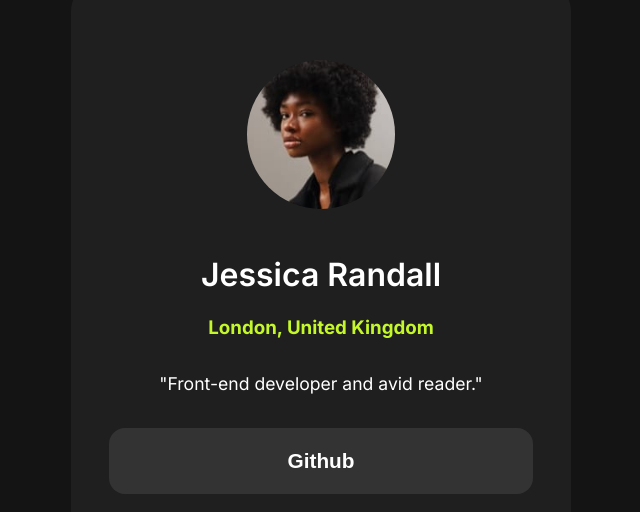
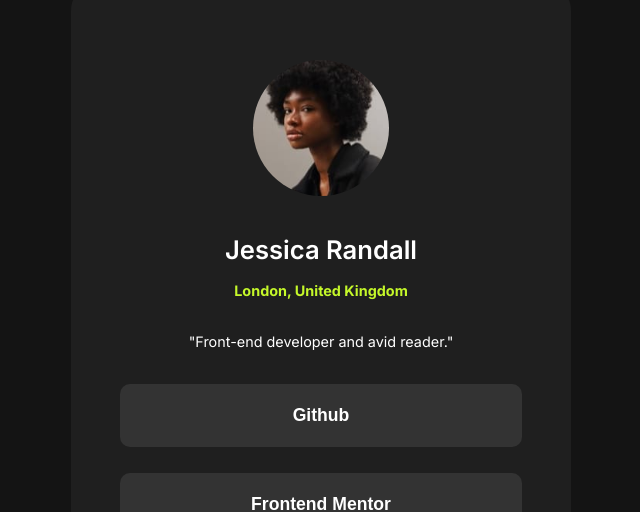
Before and after one commit to Diego-Escorche/social-links-profile-main, a plain HTML site: page index.html in a window 1280 px wide. Shown: the part 260-772 px from the top of the page, without its empty margins (319-959 px from the left). Drawn offline with Linux system fonts and the light colour scheme.

Commit message:
Final changes

```diff
--- a/style.css
+++ b/style.css
@@ -9,12 +9,14 @@ body{
 
 .main{
     margin: 20% auto;
+    font-optical-sizing: auto;
     border-radius: 50%;
     position: relative;
     text-align: center;
     color: hsl(0, 0%, 100%);
     background-color: hsl(0, 0%, 12%);
     border-radius: 2%;
+    width: 90%;
     max-width: 500px;
     min-width: 70px;
     height: max-content;
@@ -24,40 +26,43 @@ body{
 }
 .intro h1{
     font-family: "Inter", sans-serif;
-  font-optical-sizing: auto;
   font-weight: 600;
   font-style: normal;
   font-variation-settings:
     "slnt" 0;
-    margin-top: 10%;
+    margin-top: 8%;
+    margin-bottom: 4%;
+    font-size: 160%;
 }
 
 #loc{
     color: hsl(75, 94%, 57%);
+    font-size: 90%;
+    margin: 0;
 }
 #desc{
     font-weight: 400;
-    font-size: 110%;
+    font-size: 90%;
     margin: 8% auto;
 }
 #logo {
     border-radius: 50%;
-    width: 35%;
-    height: 35%;
+    width: 32%;
+    height: 32%;
     margin-top: 7%;
 }
 .social{
-    width: 100%;
+    width: auto;
 }
 button{
     color: hsl(0, 0%, 100%);
     font-weight: 700;
-    font-size: 130%;
+    font-size: 110%;
     border: none;
-    border-radius: 1rem;
-    width: 100%;
+    border-radius: 10px;
+    width: 95%;
     padding: 5%;
-    margin-bottom: 5%;
+    margin-bottom: 6%;
     background-color: hsl(0, 0%, 20%);
 
 
```
